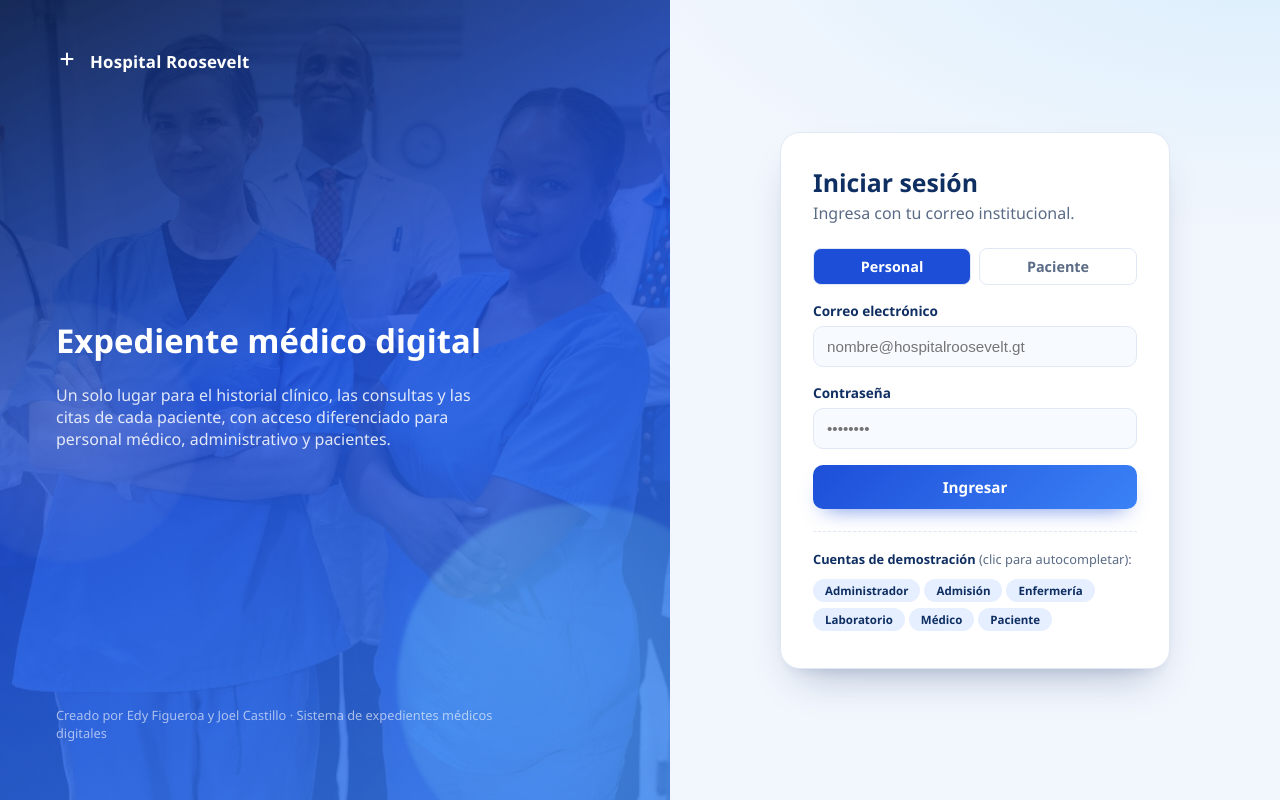
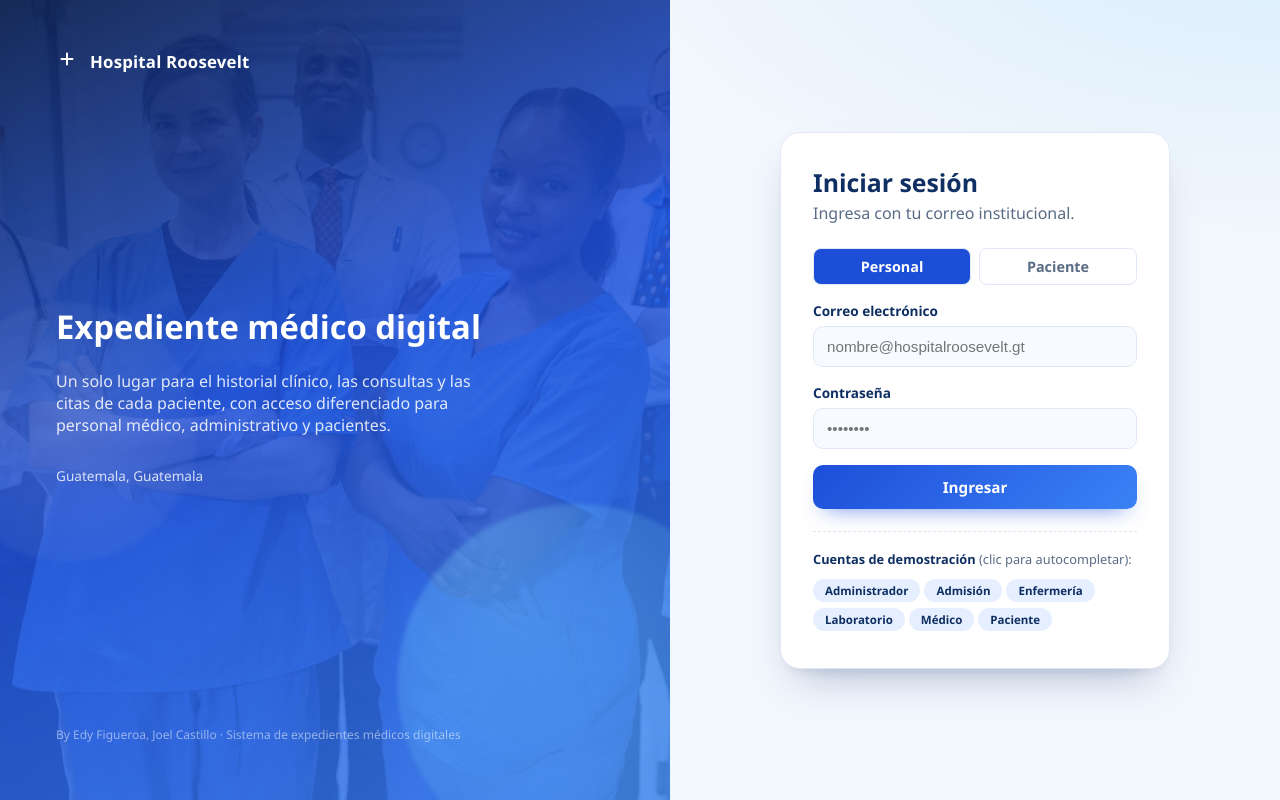
Before and after one commit to figueroa1127/expedientes-hospital-roosevelt, a React (Vite) app in the folder frontend/: page /login in a window 1280 px wide. Built offline with nearby package versions, Linux system fonts and the light colour scheme.

Commit message:
actualizar footer y ubicación en login

```diff
--- a/frontend/src/pages/Login.jsx
+++ b/frontend/src/pages/Login.jsx
@@ -94,9 +94,12 @@ export default function Login() {
             Un solo lugar para el historial clínico, las consultas y las citas de cada paciente,
             con acceso diferenciado para personal médico, administrativo y pacientes.
           </p>
+          <p style={{ fontSize: '0.85rem', color: 'rgba(255,255,255,0.8)', marginTop: 8 }}>
+            Guatemala, Guatemala
+          </p>
         </div>
-        <p style={{ fontSize: '0.8rem', color: 'rgba(255,255,255,0.6)' }}>
-          Creado por Edy Figueroa y Joel Castillo · Sistema de expedientes médicos digitales
+        <p style={{ fontSize: '0.75rem', color: 'rgba(255,255,255,0.5)' }}>
+          By Edy Figueroa, Joel Castillo · Sistema de expedientes médicos digitales
         </p>
       </div>
 
```
